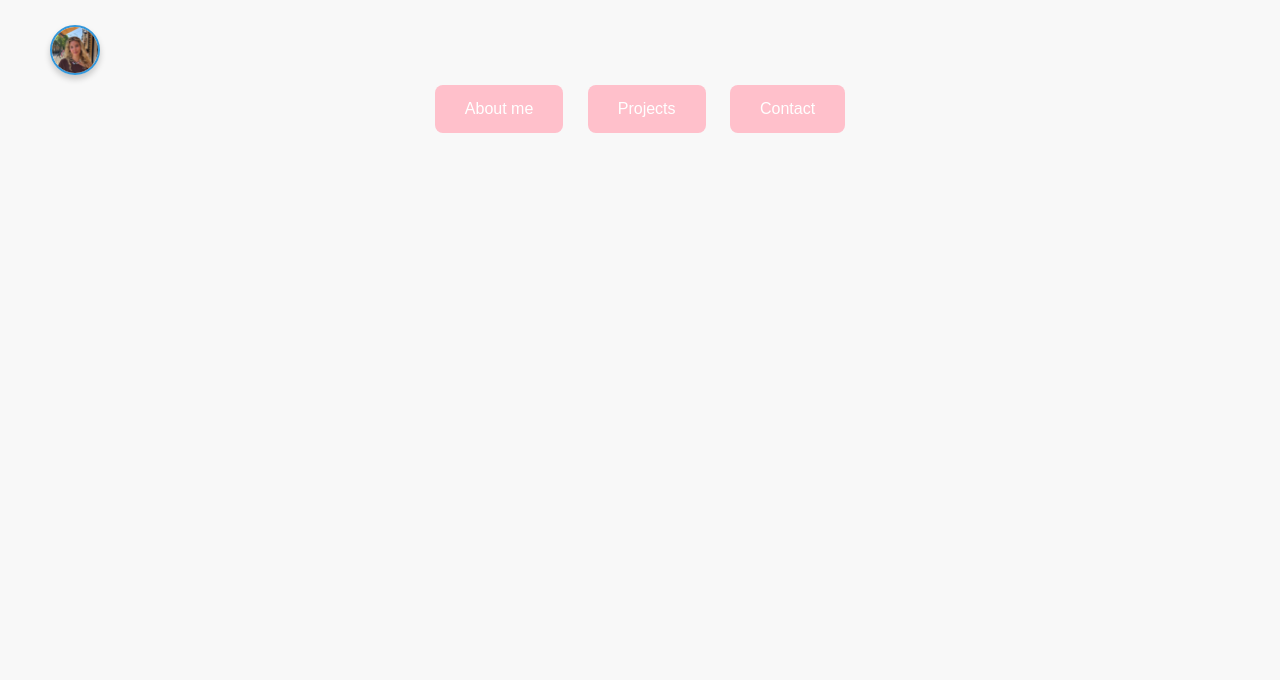
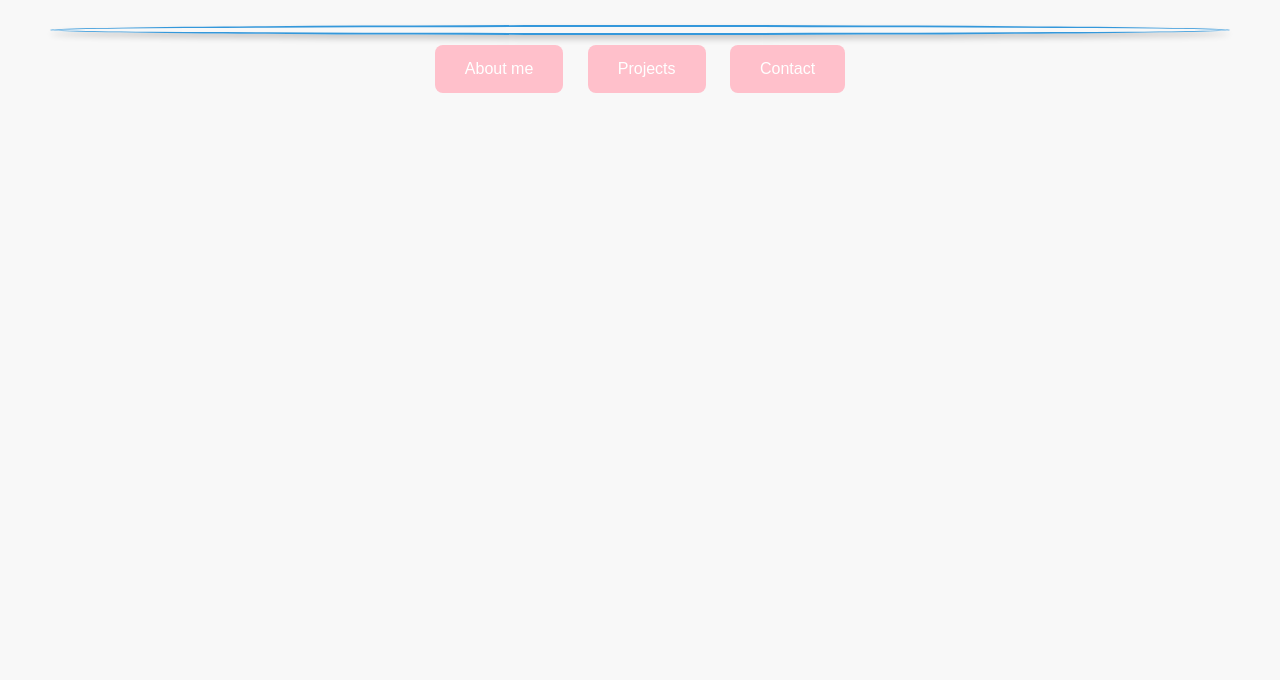
Before and after one commit to poppyfortescue/portfolio, a plain HTML site: page index.html in a window 1280 px wide. Shown: the part 120-800 px from the top of the page. Drawn offline with Linux system fonts and the light colour scheme.

Commit message:
Describe your changes

```diff
--- a/styles.css
+++ b/styles.css
@@ -45,8 +45,8 @@ img {
   box-shadow: 0 4px 6px rgba(0,0,0,0.2); /* subtle shadow */
 }
 .circle-container {
-  width: 50px;            /* square container */
-  height: 50px;
+  width: 10x;            /* square container */
+  height: 10px;
   border-radius: 50%;      /* makes the container a circle */
   overflow: hidden;        /* hides anything outside the circle */
   border: 2px solid #3498db; /* optional border */
```
